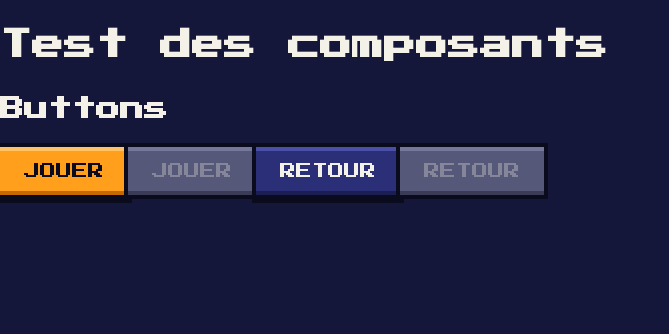
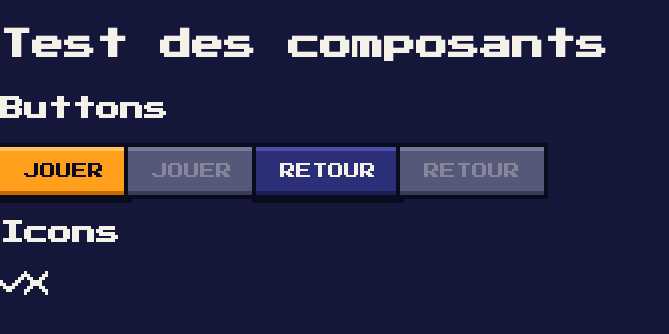
Before and after one commit to nelson-grac-aubert/Buzzer, a React (Vite) app in the folder frontend/: page /dev in a window 1280 px wide. Shown: the top 334 px of the page, without its empty margins (0-669 px from the left). Built offline with nearby package versions, Linux system fonts and the light colour scheme.

Commit message:
style(front) : add check and cross icons components

```diff
--- /dev/null
+++ b/frontend/src/components/icons/CheckIcon.tsx
@@ -0,0 +1,9 @@
+function CheckIcon() {
+  return (
+    <svg width="24" height="24" viewBox="0 0 24 24" fill="none" xmlns="http://www.w3.org/2000/svg">
+      <path d="M24 9H21V12H18V15H15V18H12V21H6V18H3V15H0V9H3V12H6V15H12V12H15V9H18V6H21V3H24V9Z" fill="currentColor"/>
+    </svg>
+  )
+}
+
+export default CheckIcon
--- /dev/null
+++ b/frontend/src/components/icons/CrossIcon.tsx
@@ -0,0 +1,9 @@
+function CrossIcon() {
+  return (
+    <svg width="24" height="24" viewBox="0 0 24 24" fill="none" xmlns="http://www.w3.org/2000/svg">
+      <path d="M24 24H21V21H18V18H15V15H9V18H6V21H3V24H0V18H3V15H6V9H3V6H0V0H3V3H6V6H9V9H15V6H18V3H21V0H24V6H21V9H18V15H21V18H24V24Z" fill="currentColor"/>
+    </svg>
+  )
+}
+
+export default CrossIcon
--- a/frontend/src/pages/DevPage.tsx
+++ b/frontend/src/pages/DevPage.tsx
@@ -1,4 +1,6 @@
 import Button from '../components/button/Button'
+import CheckIcon from '../components/icons/CheckIcon'
+import CrossIcon from '../components/icons/CrossIcon'
 
 function DevPage() {
   return (
@@ -11,6 +13,12 @@ function DevPage() {
         <Button variant='secondary' onClick={() => console.log('clicked button 3')}>retour</Button>
         <Button variant='secondary' onClick={() => console.log('clicked button 4')} disabled={true}>RETOUR</Button>
       </section>
+
+      <section>
+        <h2>Icons</h2>
+        <CheckIcon />
+        <CrossIcon />
+      </section>
     </main>
   )
 }
--- a/frontend/src/styles/global.css
+++ b/frontend/src/styles/global.css
@@ -17,3 +17,5 @@ button, input {
     font: inherit;
     color: inherit;
 }
+
+/* TODO : focus visible outline */
```
